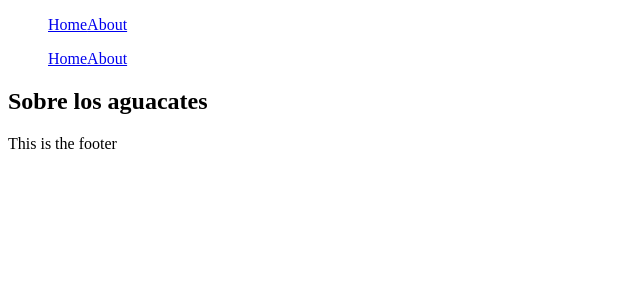
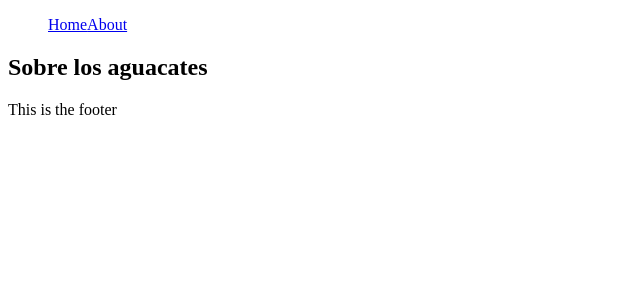
Before and after one commit to abdielDev/avocado-store, a Next.js app: page /about in a window 1280 px wide. Shown: the top 300 px of the page, without its empty margins (0-640 px from the left). Built offline with nearby package versions, Linux system fonts and the light colour scheme.

Commit message:
The path alias was implemented

```diff
--- a/components/Layout/Layout.tsx
+++ b/components/Layout/Layout.tsx
@@ -1,5 +1,5 @@
 import React from 'react';
-import Navbar from "../Navbar/Navbar";
+import Navbar from "@components/Navbar/Navbar";
 
 const Layout: React.FC = ({ children }) => {
   return (
--- a/pages/_app.tsx
+++ b/pages/_app.tsx
@@ -1,5 +1,5 @@
 import { AppProps} from 'next/app'
-import Layout from "../components/Layout/Layout";
+import Layout from "@components/Layout/Layout";
 
 function MyApp({ Component, pageProps }: AppProps) {
   return (
--- a/pages/about/index.tsx
+++ b/pages/about/index.tsx
@@ -1,10 +1,9 @@
 import React from 'react'
-import Navbar from '../../components/Navbar/Navbar'
+import Navbar from '@components/Navbar/Navbar'
 
 const AboutPage = () => {
   return (
     <section>
-      <Navbar />
       <h1>Sobre los aguacates</h1>
     </section>
   )
--- a/pages/index.tsx
+++ b/pages/index.tsx
@@ -1,5 +1,4 @@
 import React, { useState, useEffect } from 'react'
-
 
 const HomePage = () => {
 
--- a/tsconfig.json
+++ b/tsconfig.json
@@ -2,7 +2,9 @@
   "compilerOptions": {
     "baseUrl": ".",
     "paths": {
-      "@database": ["database/db.ts"]
+      "@database": ["database/db.ts"],
+      "@cors": ["cors-middleware.ts"],
+      "@components/*": ["components/*"],
     },
     "target": "es6",
     "lib": ["dom", "dom.iterable", "esnext"],
```
